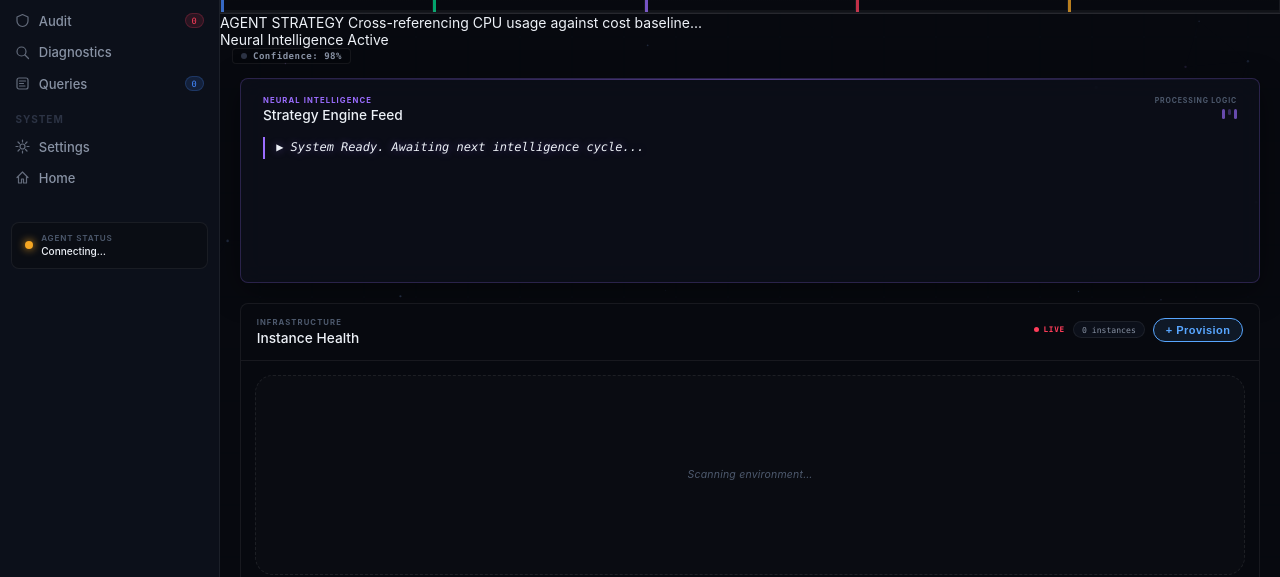
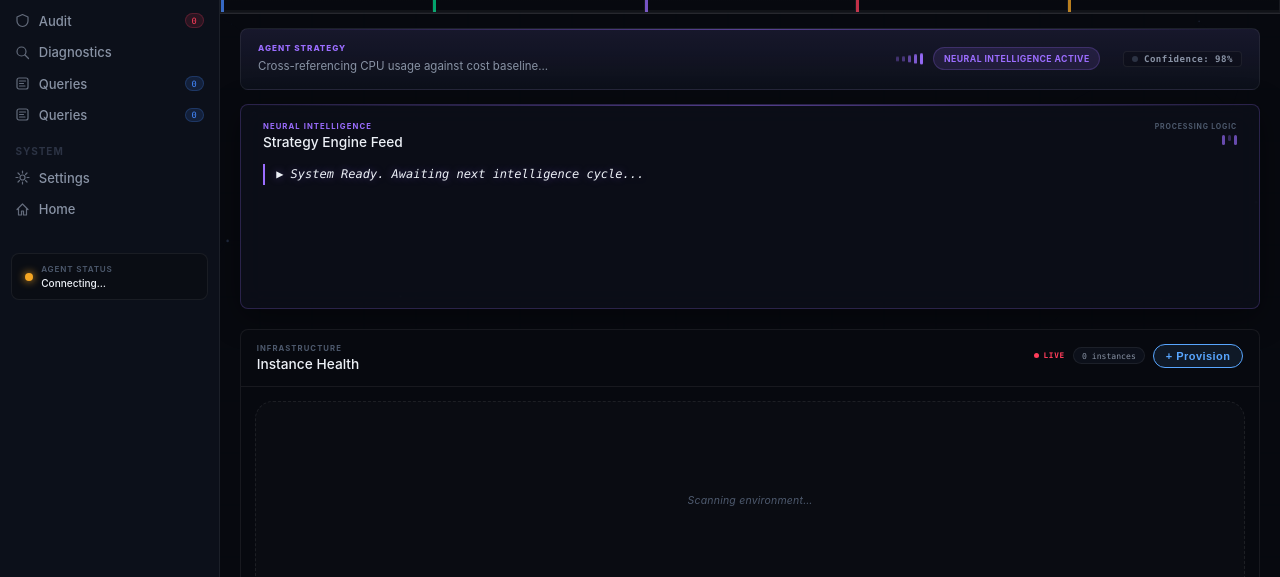
Before and after one commit to aditya-sridhar-git/Cloud-Agentic-AI, a website: page cloud_agent/dashboard/static/dashboard.html in a window 1280 px wide. Shown: the part 223-800 px from the top of the page. Drawn offline with Linux system fonts and the light colour scheme; no server answers; a web font is replaced by a local one.

Commit message:
DB Feature added to dashboard

```diff
--- a/cloud_agent/dashboard/static/dashboard.css
+++ b/cloud_agent/dashboard/static/dashboard.css
@@ -1626,6 +1626,266 @@ body {
     }
 }
 
+/* ============================================================
+   AI STRATEGY BAR
+   ============================================================ */
+
+#ai-strategy-strip {
+    padding: 1rem 1.4rem 0;
+    animation: fadeUp 0.5s var(--ease-out-expo) 0.08s both;
+}
+
+.ai-bar {
+    display: flex;
+    align-items: center;
+    justify-content: space-between;
+
+    gap: 1rem;
+
+    padding: 1rem 1.25rem;
+
+    background:
+        linear-gradient(180deg,
+            rgba(155, 109, 255, 0.08),
+            rgba(0, 0, 0, 0)),
+        var(--bg-raised);
+
+    border: 1px solid var(--border);
+    border-radius: 8px;
+
+    position: relative;
+    overflow: hidden;
+}
+
+.ai-bar::before {
+    content: '';
+
+    position: absolute;
+    top: 0;
+    left: 0;
+    right: 0;
+
+    height: 1px;
+
+    background: linear-gradient(90deg,
+            transparent,
+            var(--purple),
+            transparent);
+
+    opacity: 0.5;
+}
+
+.ai-left {
+    display: flex;
+    flex-direction: column;
+    gap: 0.35rem;
+
+    min-width: 0;
+    flex: 1;
+}
+
+.ai-label {
+    font-size: 0.58rem;
+    font-weight: 800;
+
+    letter-spacing: 0.12em;
+    text-transform: uppercase;
+
+    color: var(--purple);
+
+    font-family: var(--f-display);
+}
+
+.ai-text {
+    font-size: 0.82rem;
+    line-height: 1.5;
+
+    color: var(--text-2);
+
+    white-space: nowrap;
+    overflow: hidden;
+    text-overflow: ellipsis;
+}
+
+.ai-right {
+    display: flex;
+    align-items: center;
+    gap: 0.75rem;
+
+    flex-shrink: 0;
+}
+
+.ai-pill {
+    padding: 0.4rem 0.7rem;
+
+    border-radius: 999px;
+
+    background: var(--purple-soft);
+    border: 1px solid var(--purple-rim);
+
+    color: var(--purple);
+
+    font-size: 0.62rem;
+    font-weight: 700;
+
+    letter-spacing: 0.05em;
+    text-transform: uppercase;
+
+    white-space: nowrap;
+}
+
+.ai-pulse {
+    display: flex;
+    align-items: center;
+    gap: 3px;
+}
+
+.ai-pulse span {
+    width: 3px;
+    height: 12px;
+
+    border-radius: 999px;
+
+    background: var(--purple);
+
+    animation: aiPulse 1s infinite ease-in-out;
+}
+
+.ai-pulse span:nth-child(2) {
+    animation-delay: 0.1s;
+}
+
+.ai-pulse span:nth-child(3) {
+    animation-delay: 0.2s;
+}
+
+.ai-pulse span:nth-child(4) {
+    animation-delay: 0.3s;
+}
+
+.ai-pulse span:nth-child(5) {
+    animation-delay: 0.4s;
+}
+
+@keyframes aiPulse {
+
+    0%,
+    100% {
+        transform: scaleY(0.4);
+        opacity: 0.35;
+    }
+
+    50% {
+        transform: scaleY(1);
+        opacity: 1;
+    }
+}
+
+.ai-confidence-container {
+    position: relative;
+}
+
+.ai-confidence {
+    padding: 0.42rem 0.72rem;
+
+    border-radius: 999px;
+
+    background: var(--cyan-soft);
+    border: 1px solid var(--cyan-rim);
+
+    color: var(--cyan);
+
+    font-family: var(--f-mono);
+    font-size: 0.68rem;
+    font-weight: 700;
+
+    cursor: pointer;
+
+    transition:
+        background 0.2s,
+        border-color 0.2s,
+        transform 0.2s;
+}
+
+.ai-confidence:hover {
+    transform: translateY(-1px);
+
+    border-color: var(--cyan);
+
+    background: rgba(0, 200, 232, 0.18);
+}
+
+.confidence-tooltip {
+    position: absolute;
+
+    top: calc(100% + 10px);
+    right: 0;
+
+    width: 280px;
+
+    background: var(--bg-panel);
+
+    border: 1px solid var(--border-h);
+    border-radius: 8px;
+
+    padding: 0.9rem;
+
+    box-shadow: 0 10px 40px rgba(0, 0, 0, 0.45);
+
+    opacity: 0;
+    visibility: hidden;
+
+    transform: translateY(6px);
+
+    transition: all 0.2s ease;
+
+    z-index: 100;
+}
+
+.ai-confidence-container:hover .confidence-tooltip {
+    opacity: 1;
+    visibility: visible;
+    transform: translateY(0);
+}
+
+.tooltip-header {
+    font-size: 0.72rem;
+    font-weight: 700;
+
+    color: var(--text-1);
+
+    margin-bottom: 0.7rem;
+}
+
+.tooltip-body {
+    font-size: 0.68rem;
+
+    color: var(--text-2);
+
+    line-height: 1.55;
+}
+
+/* ============================================================
+   RESPONSIVE
+   ============================================================ */
+
+@media (max-width: 900px) {
+
+    .ai-bar {
+        flex-direction: column;
+        align-items: flex-start;
+    }
+
+    .ai-right {
+        width: 100%;
+        flex-wrap: wrap;
+    }
+
+    .confidence-tooltip {
+        right: auto;
+        left: 0;
+    }
+}
 
 
 /* ── NEURAL STRATEGY FEED ────────────────────────────────────── */
@@ -1763,9 +2023,6 @@ body {
    AI CHAT INTERFACE
    ============================================================ */
 
-.panel-chat {
-    grid-column: span 1;
-}
 
 .chat-container {
     display: flex;
@@ -2306,6 +2563,11 @@ body {
 
 .panel-chat {
     grid-column: span 3;
+}
+
+.panel-query {
+    grid-column: span 4;
+    animation: fadeUp 0.5s var(--ease-out-expo) 0.26s both;
 }
 
 .ae-icon {
@@ -2708,6 +2970,7 @@ body {
 
 
 @media (max-width: 1500px) {
+
     .panel-volumes,
     .panel-cost,
     .panel-query,
--- a/cloud_agent/dashboard/static/dashboard.html
+++ b/cloud_agent/dashboard/static/dashboard.html
@@ -81,6 +81,15 @@
             <svg width="15" height="15" viewBox="0 0 15 15" fill="none">
                 <rect x="2" y="2" width="11" height="11" rx="2" stroke="currentColor" stroke-width="1.2" />
                 <path d="M4.5 5h6M4.5 7.5h4M4.5 10h5.5" stroke="currentColor" stroke-width="1.2" stroke-linecap="round" />
+            </svg>
+            <span>Queries</span>
+            <span class="sb-pill accent" id="sb-queries">0</span>
+        </a>
+        <a href="/dashboard/queries" class="sb-item" id="sb-nav-queries" onclick="navigateTo(event,'queries')">
+            <svg width="15" height="15" viewBox="0 0 15 15" fill="none">
+                <rect x="2" y="2" width="11" height="11" rx="2" stroke="currentColor" stroke-width="1.2" />
+                <path d="M4.5 5h6M4.5 7.5h4M4.5 10h5.5" stroke="currentColor" stroke-width="1.2"
+                    stroke-linecap="round" />
             </svg>
             <span>Queries</span>
             <span class="sb-pill accent" id="sb-queries">0</span>
@@ -241,7 +250,7 @@
             </div>
         </section>
 
-        <!-- AI STRATEGY BAR -->
+
         <!-- AI STRATEGY BAR -->
         <section id="ai-strategy-strip">
             <div class="ai-bar">
@@ -261,11 +270,20 @@
                     </div>
 
                     <div class="ai-pill">Neural Intelligence Active</div>
+
                     <div class="ai-confidence-container">
-                        <div class="ai-confidence" id="ai-confidence">Confidence: 98%</div>
+                        <div class="ai-confidence" id="ai-confidence">
+                            Confidence: 98%
+                        </div>
+
                         <div class="confidence-tooltip" id="confidence-tooltip">
-                            <div class="tooltip-header">System Health Breakdown</div>
-                            <div class="tooltip-body" id="confidence-metrics-body">Loading...</div>
+                            <div class="tooltip-header">
+                                System Health Breakdown
+                            </div>
+
+                            <div class="tooltip-body" id="confidence-metrics-body">
+                                Loading...
+                            </div>
                         </div>
                     </div>
                 </div>
```
Also changed, not shown: 2 other files.
